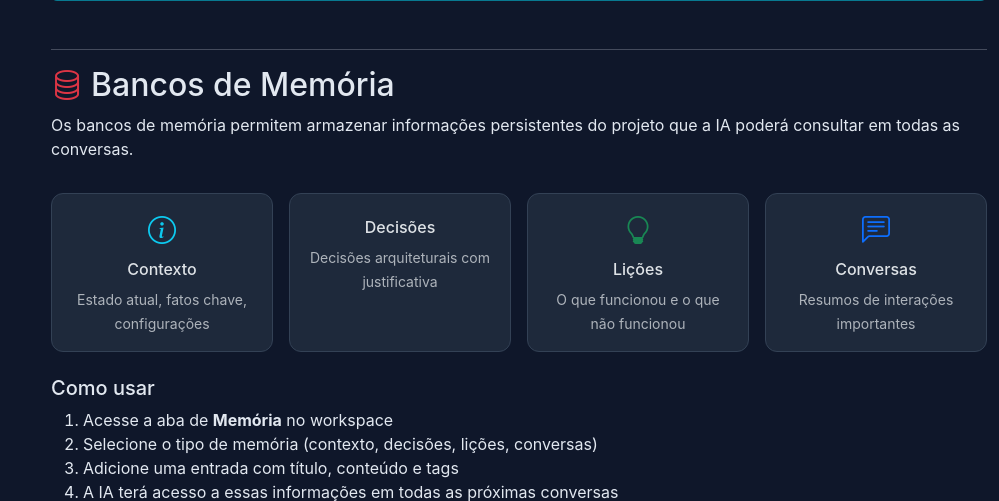
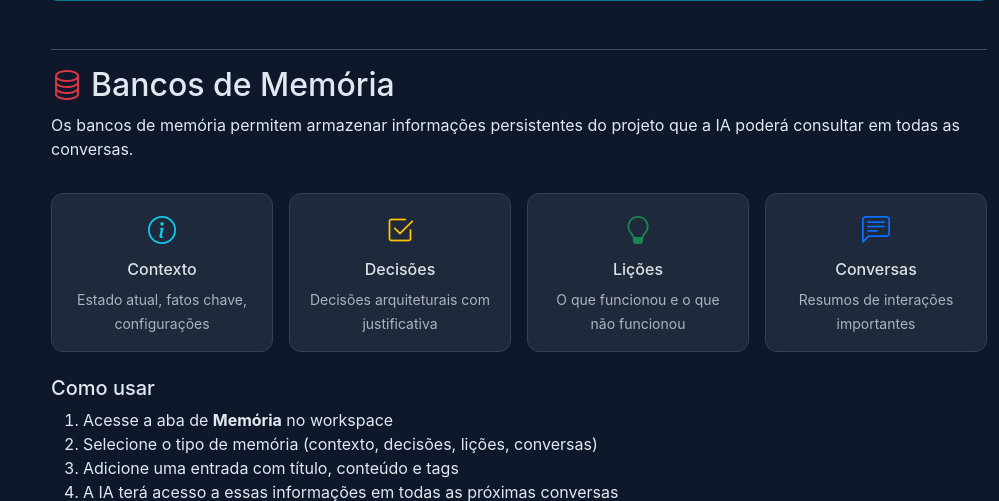
Before and after one commit to VAW1970/Specx, a Flask app: page /help in a window 1280 px wide. Shown: the part 4578-5079 px from the top of the page, without its empty margins (281-1280 px from the left). Run offline with Flask 3, Linux system fonts and the light colour scheme.

Commit message:
Fix: use check2-square icon for Decisões card in help page

```diff
--- a/templates/help.html
+++ b/templates/help.html
@@ -460,7 +460,7 @@ python app.py</code></pre>
                 <div class="col-md-3">
                     <div class="card text-center h-100">
                         <div class="card-body">
-                            <i class="bi bi-gavel text-warning fs-3"></i>
+                             <i class="bi bi-check2-square text-warning fs-3"></i>
                             <h6 class="mt-2">Decisões</h6>
                             <small class="text-muted">Decisões arquiteturais com justificativa</small>
                         </div>
```
